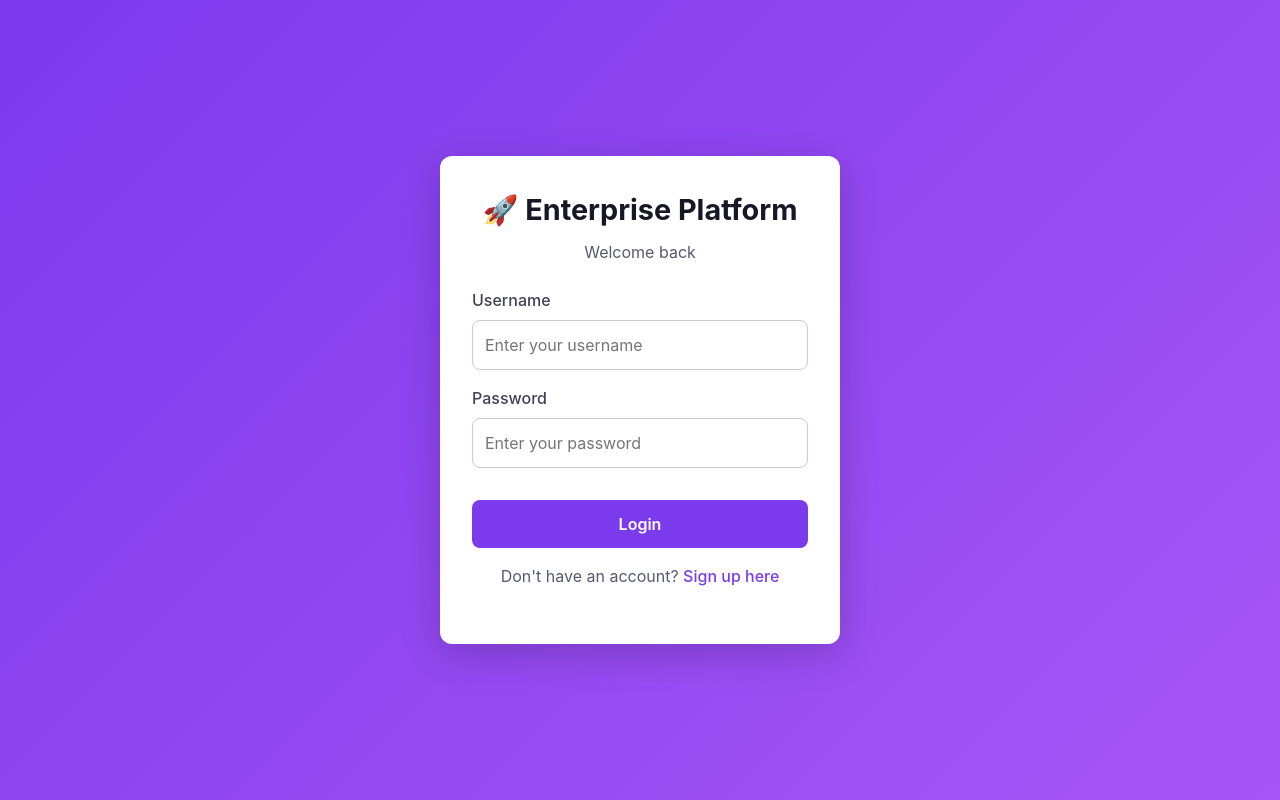
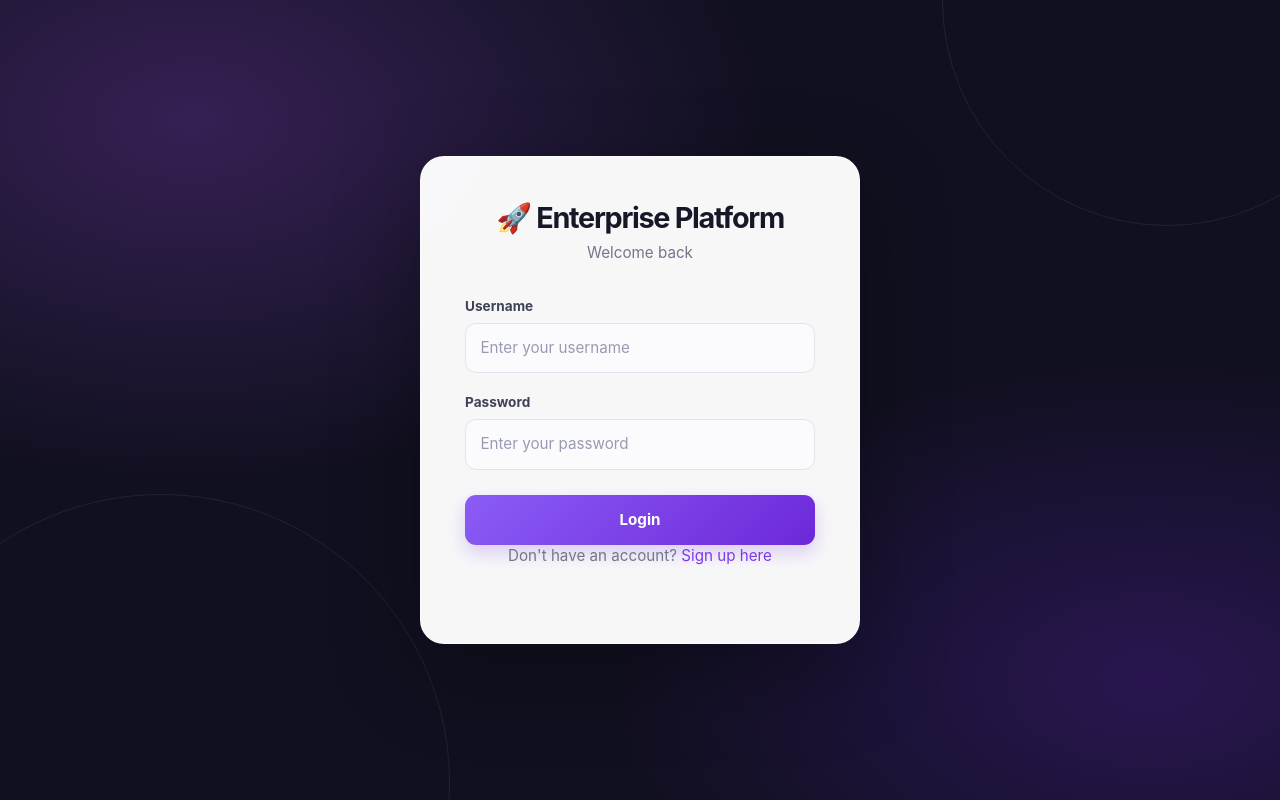
Before and after one commit to Garrettc123/enterprise-unified-platform, a React (Vite) app in the folder frontend/: page /login in a window 1280 px wide. Built offline with nearby package versions, Linux system fonts and the light colour scheme; no server answers.

Commit message:
Polish Garcar Enterprise UI: Login.css

```diff
--- a/frontend/src/pages/Login.css
+++ b/frontend/src/pages/Login.css
@@ -1,88 +1,173 @@
 .login-container {
-  display: flex;
-  align-items: center;
-  justify-content: center;
+  position: relative;
+  isolation: isolate;
+  display: grid;
+  place-items: center;
   min-height: 100vh;
-  background: linear-gradient(135deg, var(--primary) 0%, var(--secondary) 100%);
+  overflow: hidden;
+  padding: 2rem 1.25rem;
+  background:
+    radial-gradient(ellipse at 15% 15%, rgba(168, 85, 247, 0.24), transparent 36rem),
+    radial-gradient(ellipse at 90% 85%, rgba(91, 33, 182, 0.32), transparent 34rem),
+    #111020;
+}
+
+.login-container::before,
+.login-container::after {
+  position: absolute;
+  z-index: -1;
+  width: 28rem;
+  height: 28rem;
+  border: 1px solid rgba(255, 255, 255, 0.07);
+  border-radius: 50%;
+  content: "";
+  pointer-events: none;
+}
+
+.login-container::before {
+  top: -14rem;
+  right: -7rem;
+}
+
+.login-container::after {
+  bottom: -17rem;
+  left: -8rem;
+  width: 36rem;
+  height: 36rem;
 }
 
 .login-box {
-  background: white;
-  padding: 2rem;
-  border-radius: 12px;
-  box-shadow: 0 10px 40px rgba(0, 0, 0, 0.2);
-  width: 100%;
-  max-width: 400px;
+  width: min(100%, 440px);
+  padding: clamp(1.75rem, 5vw, 2.75rem);
+  border: 1px solid rgba(255, 255, 255, 0.7);
+  border-radius: 24px;
+  background: rgba(255, 255, 255, 0.97);
+  box-shadow: 0 28px 90px rgba(0, 0, 0, 0.3);
+  backdrop-filter: blur(18px);
+  animation: login-rise 450ms ease both;
+}
+
+.login-mark {
+  display: grid;
+  place-items: center;
+  width: 52px;
+  height: 52px;
+  margin: 0 auto 1.25rem;
+  border-radius: 16px;
+  color: white;
+  background: linear-gradient(145deg, #a855f7, #6d28d9);
+  box-shadow: 0 8px 22px rgba(124, 58, 237, 0.28);
+  font-size: 1.2rem;
+  font-weight: 800;
+  letter-spacing: -0.04em;
 }
 
 .login-box h1 {
-  font-size: 1.8rem;
-  margin-bottom: 0.5rem;
+  margin-bottom: 0.4rem;
+  color: var(--gray-900);
+  font-size: clamp(1.5rem, 4vw, 1.8rem);
+  font-weight: 750;
+  letter-spacing: -0.045em;
+  line-height: 1.2;
   text-align: center;
 }
 
-.login-box p {
+.login-box > p {
+  margin-bottom: 1.9rem;
+  color: var(--gray-500);
+  font-size: 0.95rem;
   text-align: center;
-  color: var(--gray-600);
-  margin-bottom: 1.5rem;
 }
 
 .form-group {
-  margin-bottom: 1rem;
+  margin-bottom: 1.15rem;
 }
 
 .form-group label {
   display: block;
-  margin-bottom: 0.5rem;
-  font-weight: 500;
+  margin-bottom: 0.45rem;
   color: var(--gray-700);
+  font-size: 0.85rem;
+  font-weight: 650;
 }
 
 .form-group input {
   width: 100%;
-  padding: 0.75rem;
-  border: 1px solid var(--gray-300);
-  border-radius: 8px;
-  font-size: 1rem;
-  transition: border-color 0.3s ease;
+  min-height: 48px;
+  padding: 0.8rem 0.9rem;
+  border: 1px solid var(--gray-200);
+  border-radius: 11px;
+  background: #fbfbfe;
+  color: var(--gray-900);
+  font-size: 0.95rem;
+  transition: border-color 160ms ease, box-shadow 160ms ease, background 160ms ease;
+}
+
+.form-group input::placeholder {
+  color: var(--gray-400);
+}
+
+.form-group input:hover {
+  border-color: var(--gray-300);
 }
 
 .form-group input:focus {
   outline: none;
   border-color: var(--primary);
-  box-shadow: 0 0 0 3px rgba(59, 130, 246, 0.1);
+  background: #fff;
+  box-shadow: 0 0 0 4px rgba(124, 58, 237, 0.11);
 }
 
 .btn-primary {
+  display: inline-flex;
+  align-items: center;
+  justify-content: center;
   width: 100%;
-  padding: 0.75rem;
-  background-color: var(--primary);
+  min-height: 49px;
+  margin-top: 0.45rem;
+  padding: 0.85rem 1rem;
+  border: 0;
+  border-radius: 11px;
   color: white;
-  border: none;
-  border-radius: 8px;
-  font-size: 1rem;
-  font-weight: 600;
-  cursor: pointer;
-  transition: background-color 0.3s ease;
-  margin-top: 1rem;
+  background: linear-gradient(135deg, #8b5cf6, #6d28d9);
+  box-shadow: 0 8px 18px rgba(109, 40, 217, 0.2);
+  font-size: 0.95rem;
+  font-weight: 700;
+  transition: transform 160ms ease, box-shadow 160ms ease, filter 160ms ease;
 }
 
 .btn-primary:hover:not(:disabled) {
-  background-color: var(--primary-dark);
+  transform: translateY(-1px);
+  box-shadow: 0 12px 24px rgba(109, 40, 217, 0.26);
+  filter: saturate(1.08);
+}
+
+.btn-primary:active:not(:disabled) {
+  transform: translateY(0);
 }
 
 .btn-primary:disabled {
-  opacity: 0.7;
-  cursor: not-allowed;
+  cursor: wait;
+  opacity: 0.68;
+  box-shadow: none;
 }
 
-.signup-link {
+.login-footnote {
+  margin-top: 1.5rem;
+  padding-top: 1.15rem;
+  border-top: 1px solid var(--gray-100);
+  color: var(--gray-500);
+  font-size: 0.78rem;
+  line-height: 1.6;
   text-align: center;
-  margin-top: 1rem;
-  color: var(--gray-600);
 }
 
-.signup-link a {
-  color: var(--primary);
-  font-weight: 500;
+@keyframes login-rise {
+  from { opacity: 0; transform: translateY(10px); }
+  to { opacity: 1; transform: translateY(0); }
 }
+
+@media (max-width: 480px) {
+  .login-container { padding: 1rem; }
+  .login-box { border-radius: 20px; }
+}
```
